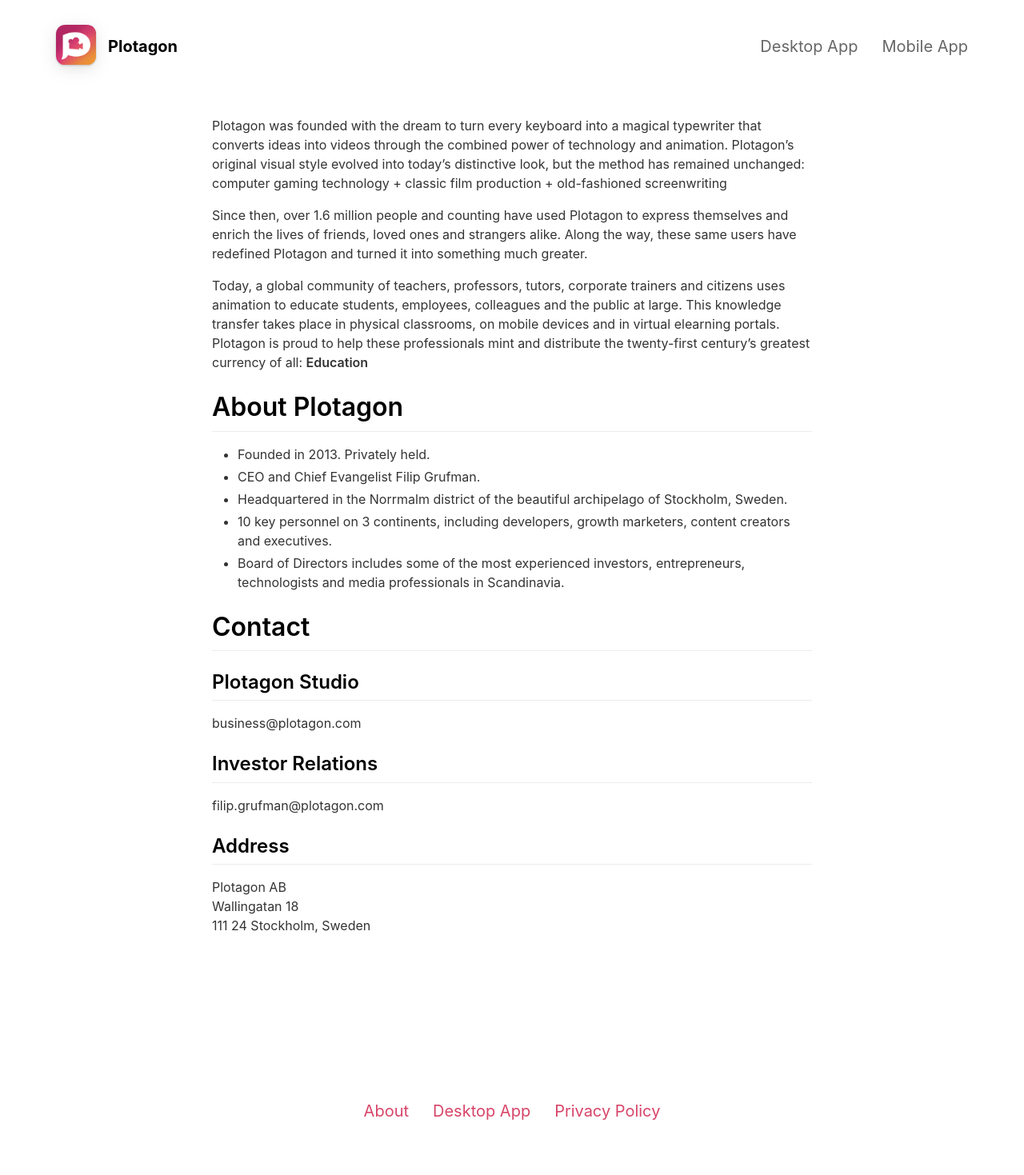
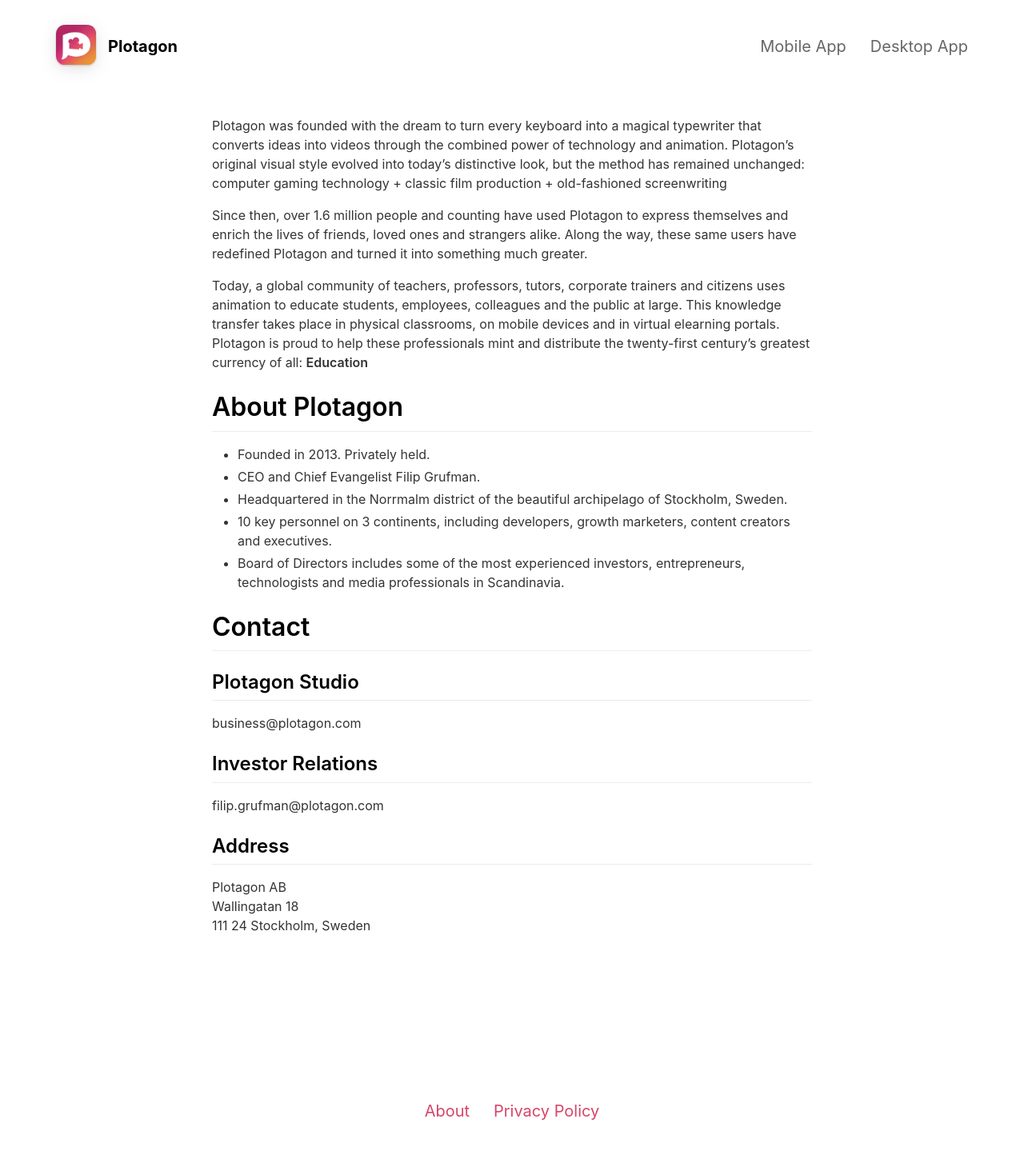
Before and after one commit to goanimateguy/plotagon.github.io, a Jekyll site: the page built from _pages/about.md, in a window 1280 px wide. Shown: the whole page at 80% size. Built offline with Jekyll 4.4.1, drawn with Linux system fonts in a browser that asks for light colours; nearby versions of some CDN libraries.

Commit message:
tweak header and footer links

```diff
--- a/_config.yml
+++ b/_config.yml
@@ -7,6 +7,16 @@
 description: Turn your story into a movie with Plotagon.
 company_name: Plotagon
 enable_smart_app_banner: true # Enable smart banner at top of page on mobile devices.
+
+links: [
+  { "url": "/", "title": "Mobile App" },
+  { "url": "/desktop/", "title": "Desktop App" }
+]
+
+footer_links: [
+  { "url": "/about/", "title": "About" },
+  { "url": "/privacypolicy/", "title": "Privacy Policy" }
+]
 
 email_address:
 facebook_username:
--- a/_includes/footer.html
+++ b/_includes/footer.html
@@ -39,7 +39,7 @@
 
 	</div>
 	<div class="footerLinks">
-		{% for page in site.pages %}
+		{% for page in site.footer_links %}
 			<a href="{{ page.url | relative_url }}" target="_self">{{ page.title }}</a>
 		{% endfor %}
 	</div>
--- a/_includes/header.html
+++ b/_includes/header.html
@@ -19,13 +19,13 @@
 	</div>
 	<nav class="scroll">
 		<ul page-url="{{page.url}}">
-			{% for item in site.pages %}
-				{% if item.include_in_header == true and page.url != item.url %}
-				<li><a href="{{ item.url | relative_url }}" target="_self">{{ item.title }}</a></li>
-				{% endif %}
+			{% for item in page.links %}
+				<li><a href="{{ item.url | relative_url }}" target="_blank">{{ item.title }}</a></li>
 			{% endfor %}
-			{% for item in page.links %}
-				<li><a href="{{ item.url | relative_url }}" target="_self">{{ item.title }}</a></li>
+			{% for item in site.links %}
+				<li {% if page.url == item.url %}class=active{% endif %}>
+					<a href="{{ item.url | relative_url }}" target="_self">{{ item.title }}</a>
+				</li>
 			{% endfor %}
 		</ul>
 	</nav>
--- a/_pages/about.md
+++ b/_pages/about.md
@@ -1,11 +1,6 @@
 ---
 layout: page
 title: About
-include_in_header: false
-
-links: [
-  { "url": "/", "title": "Mobile App" }
-]
 ---
 
 Plotagon was founded with the dream to turn every keyboard into a magical typewriter that converts ideas into videos through the combined power of technology and animation. Plotagon’s original visual style evolved into today’s distinctive look, but the method has remained unchanged: computer gaming technology + classic film production + old-fashioned screenwriting
--- a/_sass/header.scss
+++ b/_sass/header.scss
@@ -93,12 +93,14 @@
 	color: #fff;
 	display: flex;
 	list-style-type: none;
-
 }
 
 nav > ul li {
 	padding-left: 30px;
 }
+
+nav > ul li a { padding: 10px 0; }
+nav > ul li.active a { border-bottom: 3px solid }
 
 @media only screen and (max-width: 768px) {
 
```
Also changed, not shown: _pages/desktop.md (+1 -3 lines).
